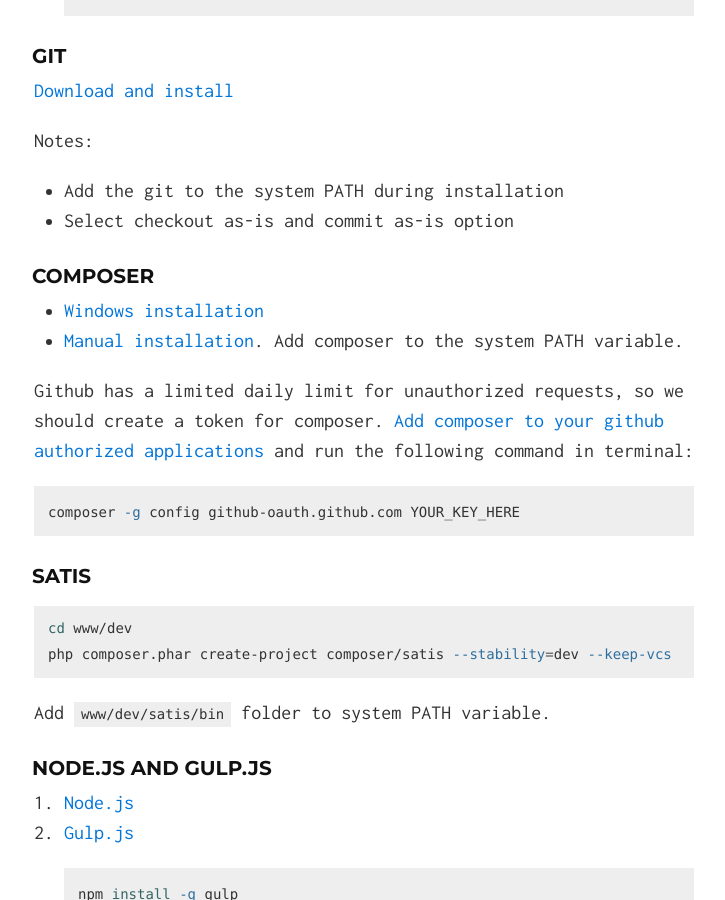
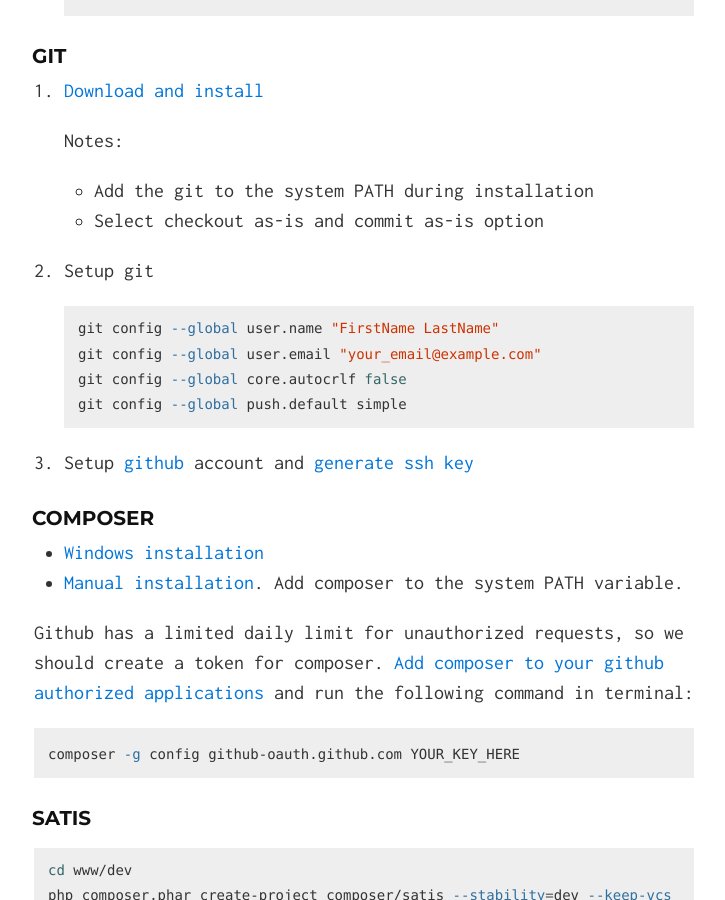
Before and after one commit to tmhub/tmhub.github.io, a Jekyll site: the page built from index.html, in a window 1280 px wide and 900 px high, scrolled down 3807 px. Shown: the whole window, without its empty margins (276-1001 px from the left). Built offline with Jekyll 4.4.1, drawn with Linux system fonts in a browser that asks for light colours; nearby versions of some CDN libraries.

Commit message:
Updated git setup section

```diff
--- a/_includes/index.md
+++ b/_includes/index.md
@@ -120,12 +120,23 @@
 {% endhighlight %}
 
 ### Git
-[Download and install](http://git-scm.com/)
+1. [Download and install](http://git-scm.com/)
 
-Notes:
+    Notes:
 
-- Add the git to the system PATH during installation
-- Select checkout as-is and commit as-is option
+    - Add the git to the system PATH during installation
+    - Select checkout as-is and commit as-is option
+
+2. Setup git
+
+    {% highlight bash %}
+git config --global user.name "FirstName LastName"
+git config --global user.email "your_email@example.com"
+git config --global core.autocrlf false
+git config --global push.default simple
+{% endhighlight %}
+
+3. Setup [github](https://github.com/) account and [generate ssh key](https://help.github.com/articles/generating-ssh-keys)
 
 ### Composer
 - [Windows installation](https://getcomposer.org/Composer-Setup.exe)
```
